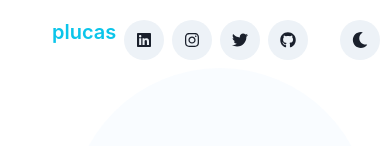
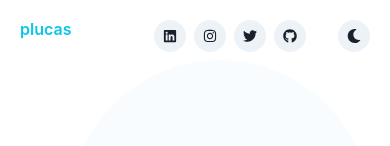
Before and after one commit to paulo-lucas/portifolio, a React (Create React App) app: page / in a window 390 px wide. Shown: the top 146 px of the page. Built offline with nearby package versions, Linux system fonts and the light colour scheme.

Commit message:
making heading and contact buttons responsive

```diff
--- a/src/components/Contact.js
+++ b/src/components/Contact.js
@@ -3,7 +3,8 @@ import {
     Flex,
     Heading,
     IconButton,
-    Spacer
+    Spacer,
+    useMediaQuery
 } from "@chakra-ui/react";
 import {
     FaInstagram,
@@ -20,8 +21,10 @@ import { contact } from 'content.json'
 
 function Contact() {
     const { heading, links } = contact;
+    const [isNotSmallerScreen] = useMediaQuery("(min-width:600px)");
 
     const ContactButton = ({ icon, link }) => <IconButton
+        size={isNotSmallerScreen ? "md" : "sm"}
         ml="2"
         transition="transform 0.5s ease-out"
         _hover={{
@@ -34,8 +37,8 @@ function Contact() {
 
     return <Flex w="100%">
         <Heading
-            ml="8"
-            size="md"
+            ml={isNotSmallerScreen ? "8" : "0"}
+            size={isNotSmallerScreen ? "md" : "sm"}
             fontWeight="semibold"
             color="cyan.400" >
             {heading}
@@ -69,6 +72,7 @@ function Contact() {
 
 
         <ColorModeSwitcher
+            size={isNotSmallerScreen ? "md" : "sm"}
             transition="transform 0.5s ease-out"
             _hover={{
                 transform: "rotate(360deg)"
```
